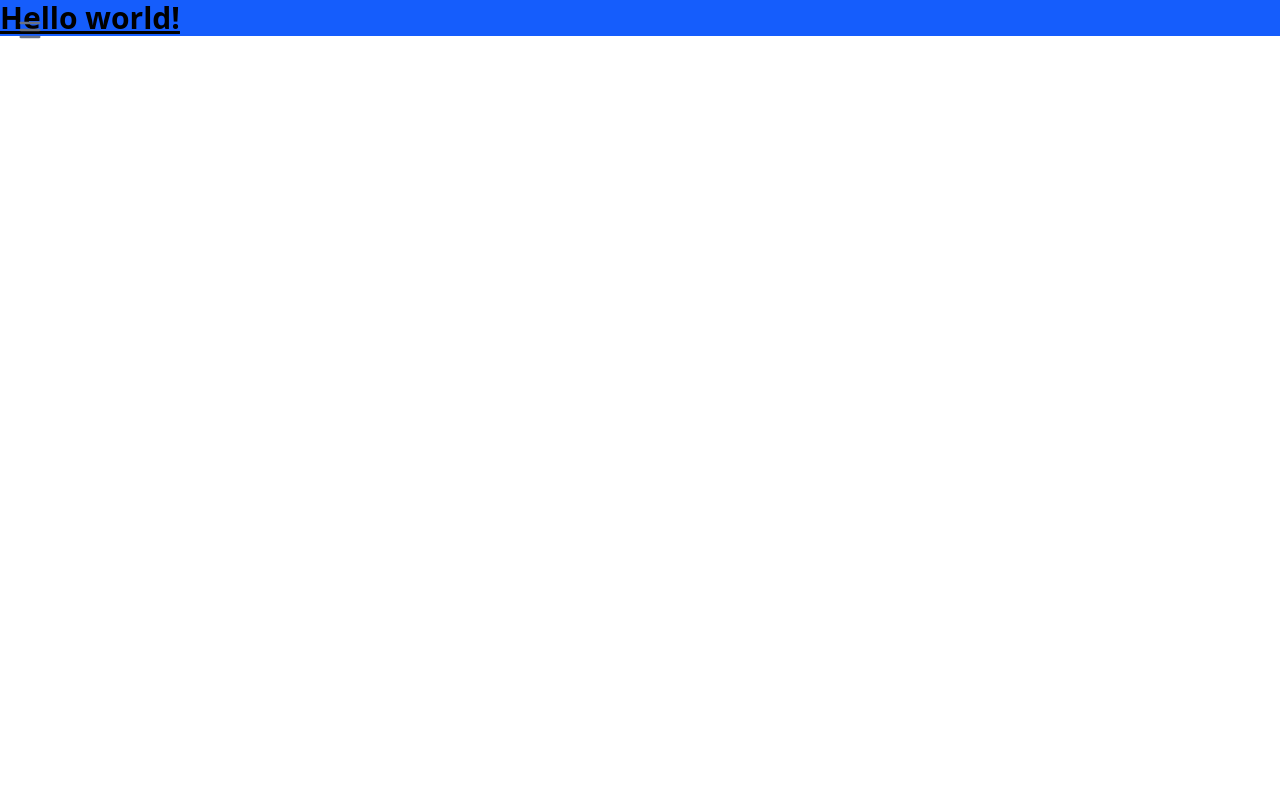
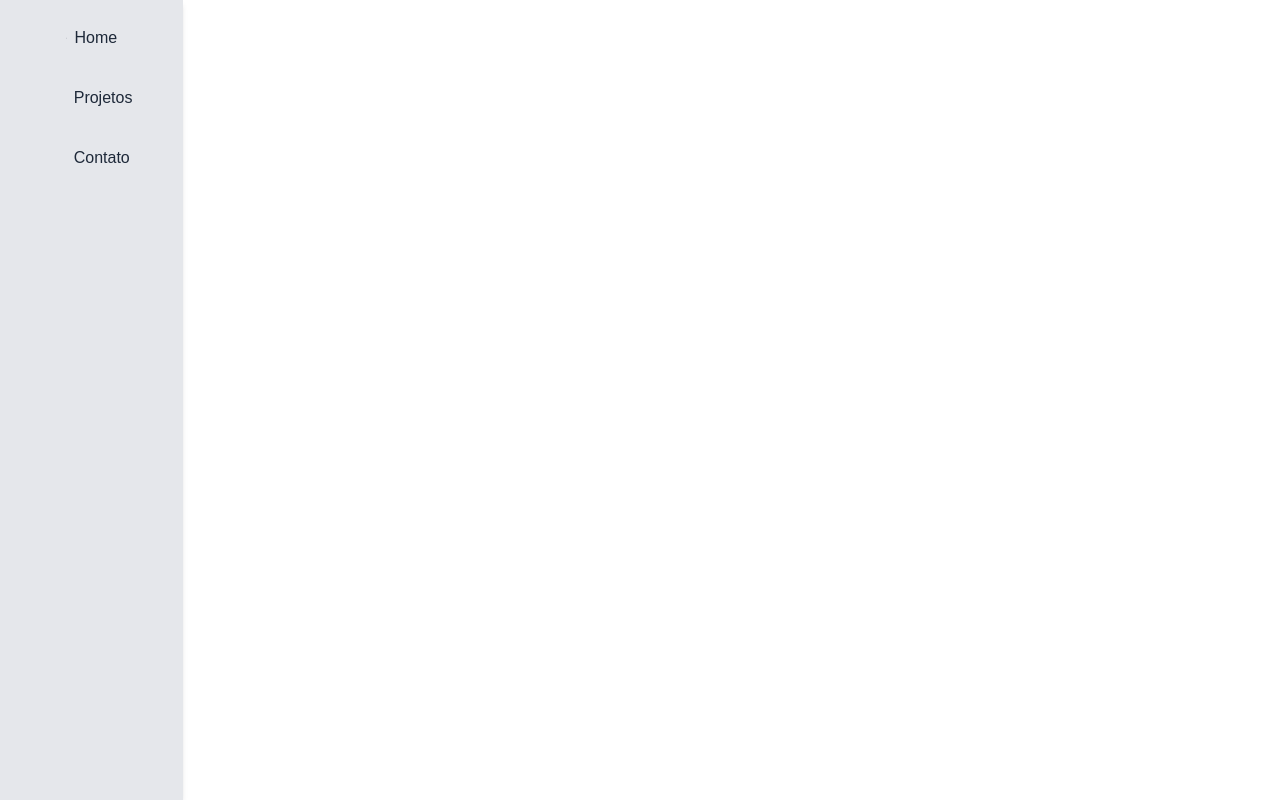
Before and after one commit to saraywebster/minimalist-portfolio, a React (Vite) app: page / in a window 1280 px wide. Built offline with nearby package versions, Linux system fonts and the light colour scheme; a web font is replaced by a local one.

Commit message:
:construction: nav desktop

```diff
--- a/src/App.tsx
+++ b/src/App.tsx
@@ -1,11 +1,10 @@
-import { Sidebar } from "./components/menu";
+import { Sidebar } from "./components/menu /sidebar";
 import "./index.css";
 
 export const App = () => {
   return (
     <>
       <Sidebar />
-      <h1 className="text-3xl font-bold underline bg-blue-600">Hello world!</h1>
     </>
   );
 };
--- /dev/null
+++ b/src/components/menu /nav.tsx
@@ -0,0 +1,69 @@
+import { Book, Contact, Home, X } from "lucide-react";
+
+export const Nav = ({ setOpen }: { setOpen?: (open: boolean) => void }) => {
+  return (
+    <nav
+      className="col-span-4 row-start-2 row-span-2 grid grid-cols-4 grid-rows-6 gap-4 text-gray-800 p-4"
+      style={{ fontFamily: "var(--font-body)" }}
+    >
+      <a
+        href="#home"
+        className="col-span-2 row-span-2 col-start-2 row-start-1 p-2 flex items-center gap-2 hover:text-purple-500"
+        onClick={() => setOpen?.(false)}
+      >
+        <Home size={28} />
+        <span>Home</span>
+      </a>
+      <a
+        href="#projects"
+        className="col-span-2 row-span-2 col-start-2 row-start-3 p-2 flex items-center gap-2 hover:text-purple-500"
+        onClick={() => setOpen?.(false)}
+      >
+        <Book size={28} />
+        <span>Projetos</span>
+      </a>
+      <a
+        href="#contact"
+        className="col-span-2 row-span-2 col-start-2 row-start-5 p-2 flex items-center gap-2 hover:text-purple-500"
+        onClick={() => setOpen?.(false)}
+      >
+        <Contact size={28} />
+        <span>Contato</span>
+      </a>
+    </nav>
+  );
+};
+
+export const MobileNav = ({
+  setOpen,
+}: {
+  setOpen: (open: boolean) => void;
+}) => {
+  return (
+    <aside
+      className="fixed top-0 left-0 w-2/3 md:w-2/4 h-full bg-gray-100 text-gray-800
+      shadow-md translate-x-0 transform transition-transform duration-300 ease-in-out z-50"
+    >
+      <div className="grid grid-cols-4 grid-rows-8 gap-5 p-6 h-full">
+        <button
+          onClick={() => setOpen(false)}
+          className="text-purple-800 p-2 transition col-span-2 row-start-1 col-start-4"
+        >
+          <X
+            size={30}
+            className="transition-transform transform hover:scale-125 hover:text-purple-600"
+          />
+        </button>
+        <Nav setOpen={setOpen} />
+      </div>
+    </aside>
+  );
+};
+
+export const DesktopNav = () => {
+  return (
+    <div className="w-full">
+      <Nav />
+    </div>
+  );
+};
--- /dev/null
+++ b/src/components/menu /sidebar.tsx
@@ -0,0 +1,35 @@
+import { Menu } from "lucide-react";
+import { useState } from "react";
+import { DesktopNav, MobileNav } from "./nav";
+
+export const Sidebar = ({}) => {
+  const [isOpen, setOpen] = useState(false);
+
+  return (
+    <>
+      {!isOpen && (
+        <button
+          onClick={() => setOpen(true)}
+          className="fixed top-5 left-5 md:left-7 z-50 text-white focus:outline-none transition-colors bg-purple-800 p-2 opacity-85 rounded-full lg:hidden md:p-4"
+          aria-label="Abrir Menu"
+        >
+          <Menu size={30} />
+        </button>
+      )}
+
+      {isOpen && (
+        <div
+          className="fixed inset-0 bg-black opacity-30 transition-opacity duration-300 z-40 lg:hidden"
+          onClick={() => setOpen(false)}
+          aria-label="Fechar Menu"
+        />
+      )}
+
+      {isOpen && <MobileNav setOpen={setOpen} />}
+
+      <aside className="hidden lg:block h-screen shadow-md w-1/7 fixed left-0 bg-gray-200 ">
+        <DesktopNav setOpen={setOpen} />
+      </aside>
+    </>
+  );
+};
--- a/src/components/menu.tsx
+++ /dev/null
@@ -1,65 +0,0 @@
-import { Menu, X } from "lucide-react";
-import { useState } from "react";
-
-export const Sidebar = () => {
-  const [isOpen, setOpen] = useState(false);
-
-  return (
-    <>
-      {!isOpen && (
-        <button
-          onClick={() => setOpen(true)}
-          className="fixed top-4 left-4 z-50 text-gray-500 dark:text-white focus:outline-none"
-          aria-label="Abrir Menu"
-        >
-          <Menu size={28} />
-        </button>
-      )}
-
-      {isOpen && (
-        <div
-          className="fixed inset-0 bg-black transition-opacity duration-300 z-40"
-          onClick={() => setOpen(false)}
-          aria-label="Fechar Menu"
-        />
-      )}
-
-      {isOpen && (
-        <aside className="fixed top-0 left-0 w-2/3 sm:w-1/3 h-full bg-blue-600 text-white shadow-lg transform transition-transform duration-300 ease-in-out z-50">
-          <div className="p-6 flex flex-col h-full">
-            <button
-              onClick={() => setOpen(false)}
-              className="self-end text-white"
-            >
-              <X size={28} />
-            </button>
-
-            <nav className="mt-8 space-y-4 text-lg">
-              <a
-                href="#home"
-                className="block hover:text-gray-300 transition"
-                onClick={() => setOpen(false)}
-              >
-                Home
-              </a>
-              <a
-                href="#projects"
-                className="block hover:text-gray-300 transition"
-                onClick={() => setOpen(false)}
-              >
-                Projetos
-              </a>
-              <a
-                href="#contact"
-                className="block hover:text-gray-300 transition"
-                onClick={() => setOpen(false)}
-              >
-                Contato
-              </a>
-            </nav>
-          </div>
-        </aside>
-      )}
-    </>
-  );
-};
--- /dev/null
+++ b/src/components/pages/home.tsx
@@ -0,0 +1,3 @@
+export const Home = () => {
+  return <section id="home">Home</section>;
+};
```
